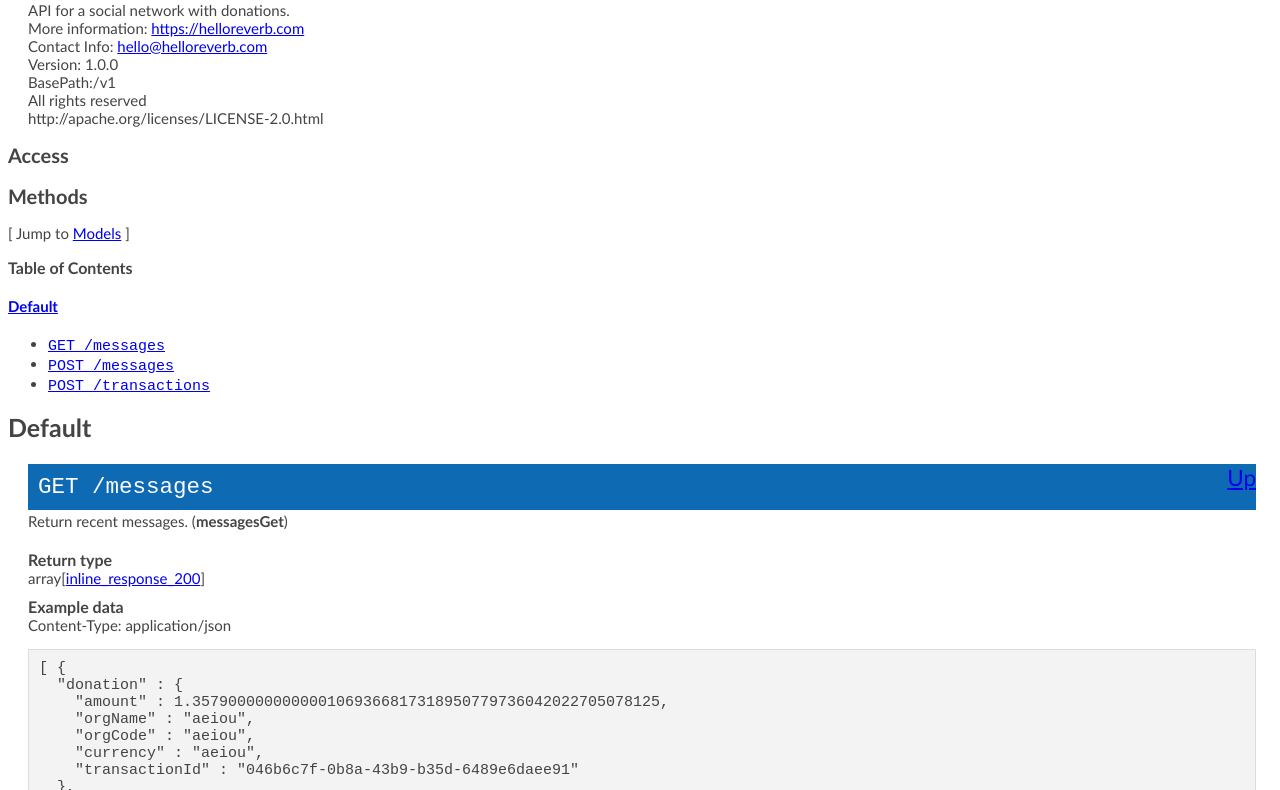
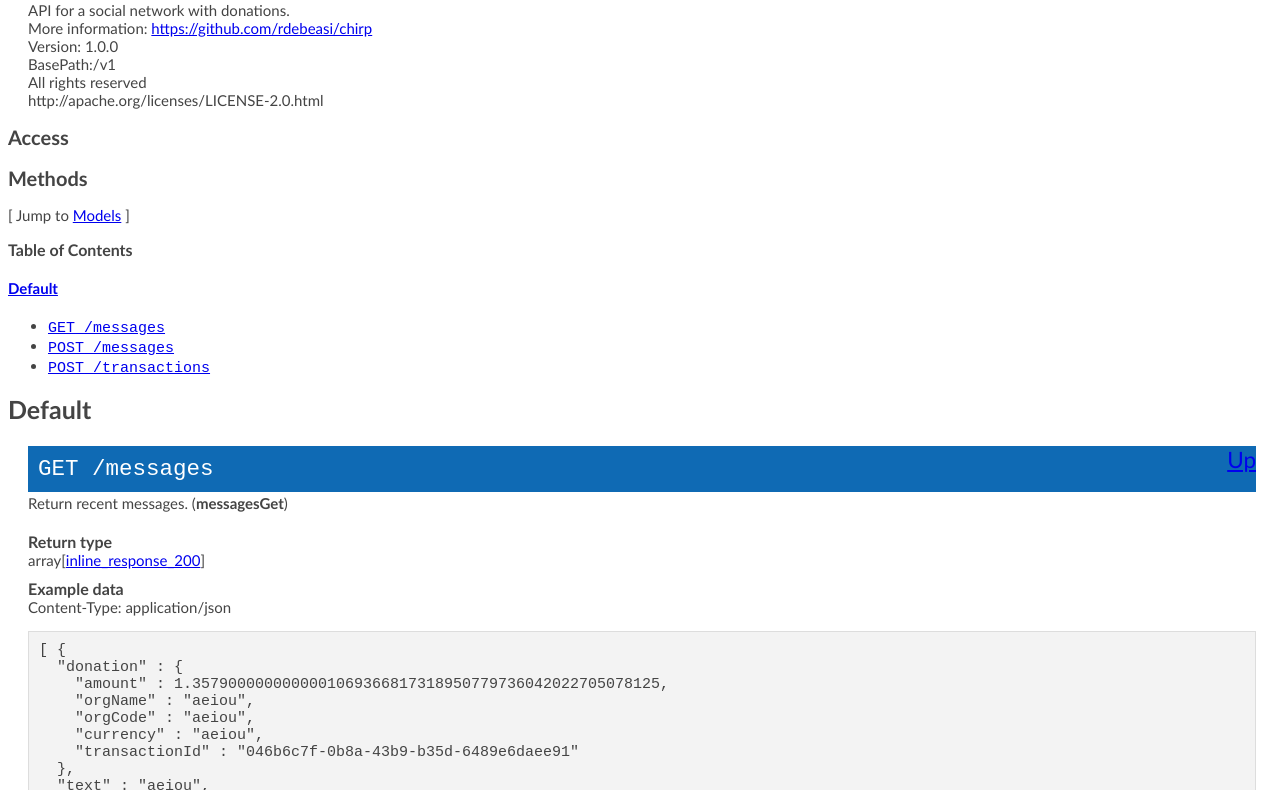
Before and after one commit to rdebeasi/chirp, a plain HTML site: page api-spec/spec.html in a window 1280 px wide. Shown: the part 63-853 px from the top of the page. Drawn offline with Linux system fonts and the light colour scheme.

Commit message:
Remove extraneous info from spec.

```diff
--- a/api-spec/spec.html
+++ b/api-spec/spec.html
@@ -181,8 +181,7 @@ font-style: italic;
   <body>
   <h1>Chirp API</h1>
     <div class="app-desc">API for a social network with donations.</div>
-    <div class="app-desc">More information: <a href="https://helloreverb.com">https://helloreverb.com</a></div>
-    <div class="app-desc">Contact Info: <a href="hello@helloreverb.com">hello@helloreverb.com</a></div>
+    <div class="app-desc">More information: <a href="https://github.com/rdebeasi/chirp">https://github.com/rdebeasi/chirp</a></div>
     <div class="app-desc">Version: 1.0.0</div>
     <div class="app-desc">BasePath:/v1</div>
     <div class="license-info">All rights reserved</div>
```
